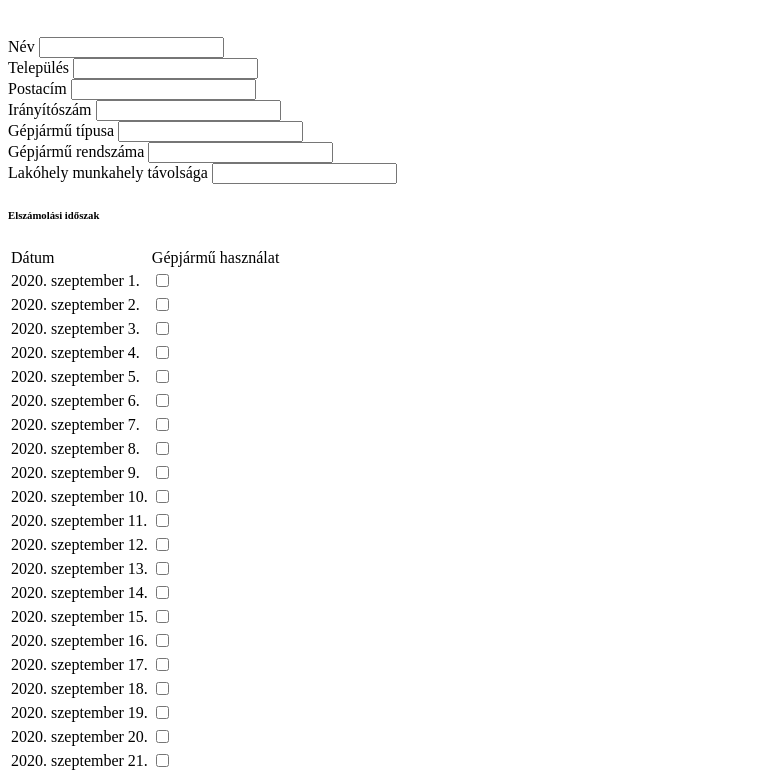
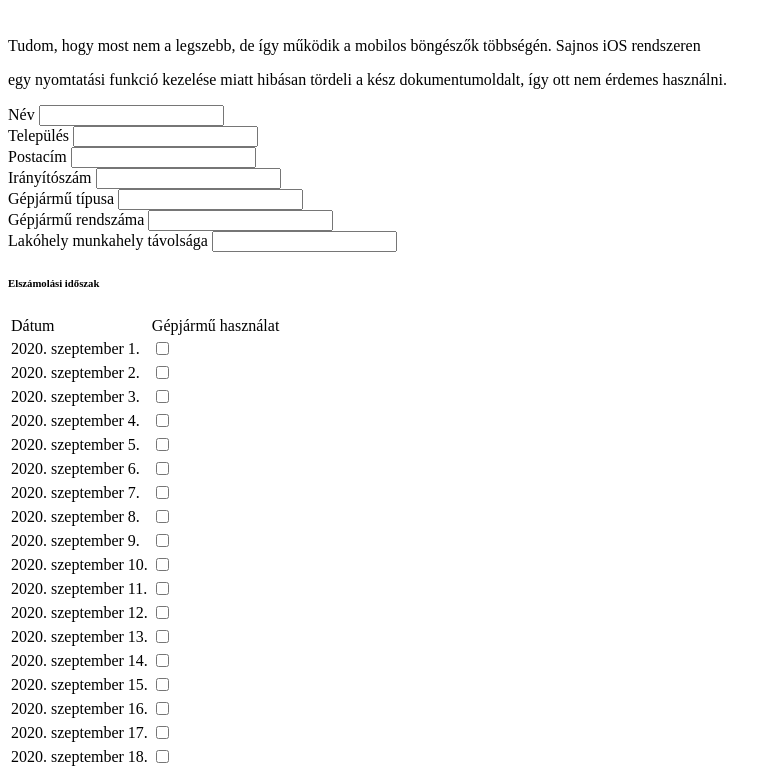
Before and after one commit to rhetesi/rhetesi.github.io, a plain HTML site: page index.html in a window 1280 px wide. Shown: the part 56-827 px from the top of the page, without its empty margins (0-777 px from the left). Drawn offline with Linux system fonts and the light colour scheme.

Commit message:
Csúf, de tájékoztat és működik_201011_home

```diff
--- a/index.html
+++ b/index.html
@@ -21,6 +21,8 @@
                     igénybe a lakóhelye és munkahelye közötti közlekedéshez. Jogszabály nem írja elő a gépjármű
                     igénybevételét, azaz a munkavállaló akár gyalog is közlekedhet.
                 </small> -->
+                <p>Tudom, hogy most nem a legszebb, de így működik a mobilos böngészők többségén. Sajnos iOS rendszeren</p>
+                <p>egy nyomtatási funkció kezelése miatt hibásan tördeli a kész dokumentumoldalt, így ott nem érdemes használni.</p>
                 <p></p>
                 <form action="">
                     <div class="form-group">
```
